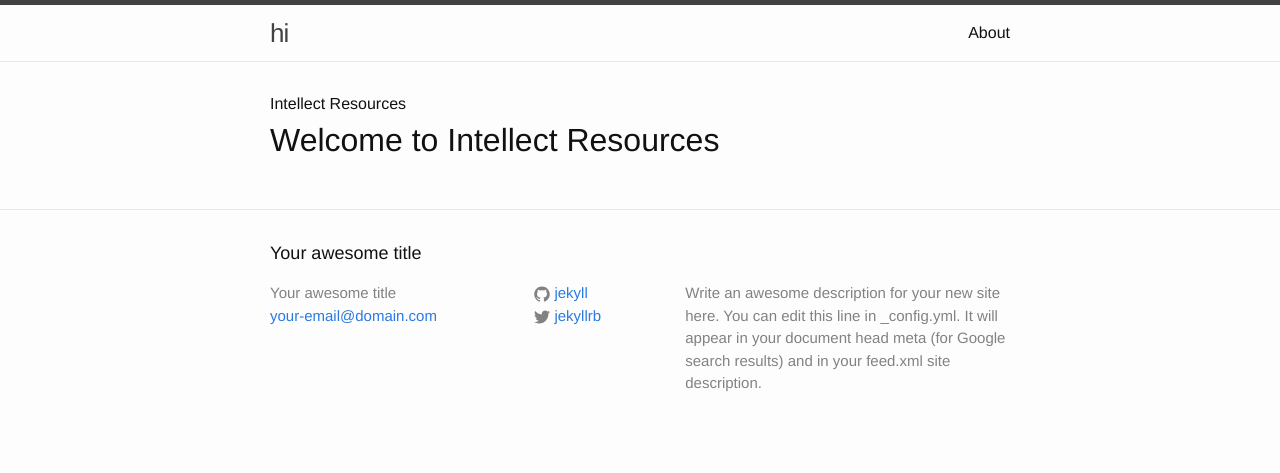
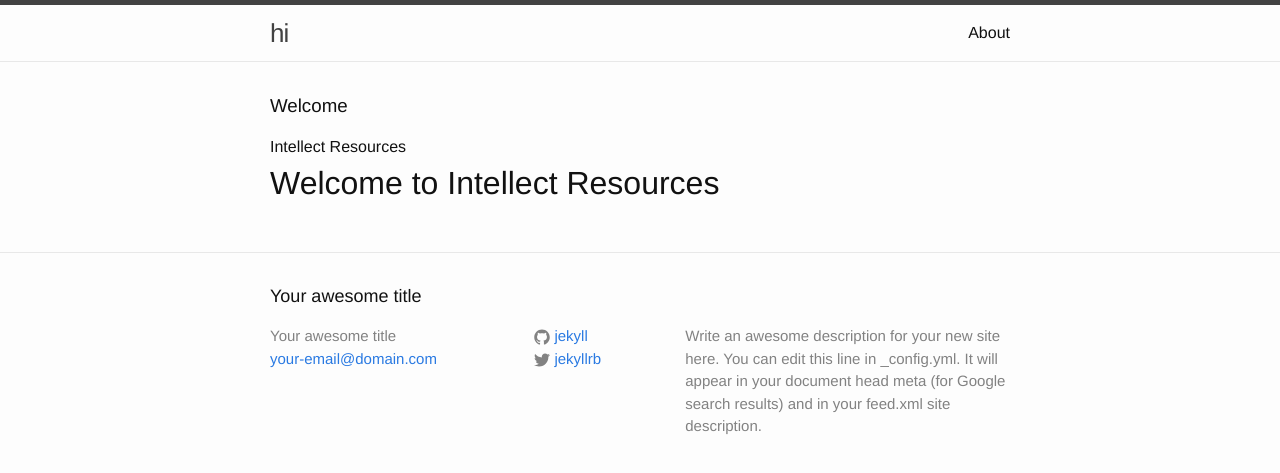
Before and after one commit to davidn333/davidnegus.github.io, a Jekyll site: the page built from index.html, in a window 1280 px wide. Shown: the top 473 px of the page. Built offline with Jekyll 4.4.1, drawn with Linux system fonts in a browser that asks for light colours.

Commit message:
Update index.html

```diff
--- a/index.html
+++ b/index.html
@@ -3,6 +3,11 @@ layout: default
 ---
 <!DOCTYPE html>
 <html>
+  <header>
+    <div>
+      <h3>Welcome</h3>
+    </div>
+  </header>
   <head>
       Intellect Resources
 
```
